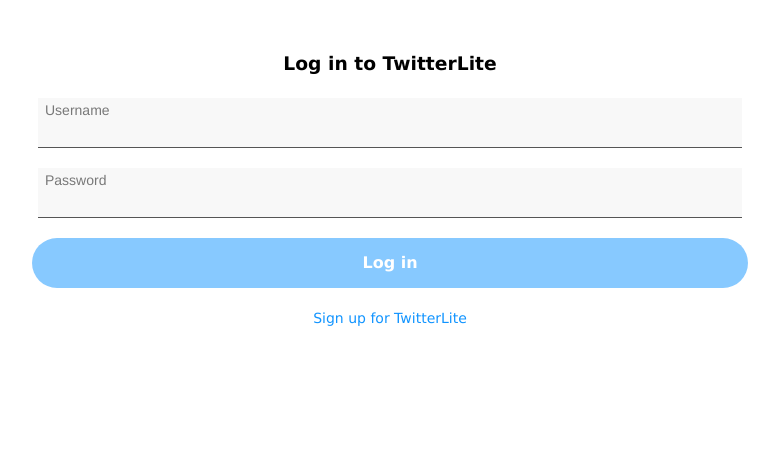
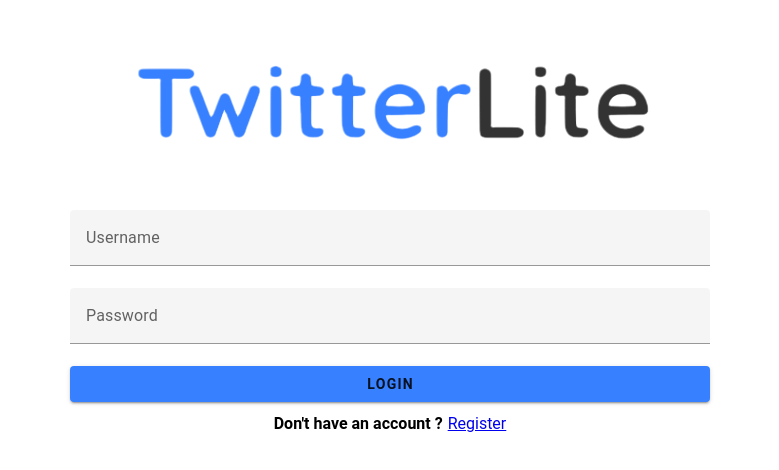
Before and after one commit to NathanMunsch/TwitterLite, a Vue app in the folder twitterlite.client/: page /login in a window 1280 px wide. Shown: the top 470 px of the page, without its empty margins (250-1029 px from the left). Built offline with nearby package versions, Linux system fonts and the light colour scheme.

Commit message:
feat: Add validation rules and flash message to login page

```diff
--- a/twitterlite.client/src/views/Login.vue
+++ b/twitterlite.client/src/views/Login.vue
@@ -1,229 +1,125 @@
 <script setup>
-    import { reactive } from 'vue';
+    import { useField, useForm } from 'vee-validate'
     import { useRouter } from 'vue-router';
+    import { ref } from 'vue';
+    import FlashMessage from "../components/FlashMessage.vue";
 
-    const data = reactive({
-        username: '',
-        password: ''
-    });
+    const { handleSubmit } = useForm({
+        validationSchema: {
+            username(value) {
+                if (value?.length == null || value?.length < 3 || value?.length > 32) {
+                    return 'Must be between 3 and 32 characters in length.';
+                }
 
+                if (!/^[a-zA-Z0-9]+$/.test(value)) {
+                    return 'Must contain only alphanumeric characters.';
+                }
+
+                return true;
+            },
+            password(value) {
+                if (!/.{12,32}/.test(value)) {
+                    return 'Must be between 12 and 32 characters in length.';
+                }
+
+                if (!/(?=.*[a-z])/.test(value)) {
+                    return 'Must contain at least one lowercase letter.';
+                }
+
+                if (!/(?=.*[A-Z])/.test(value)) {
+                    return 'Must contain at least one uppercase letter.';
+                }
+
+                if (!/(?=.*[0-9])/.test(value)) {
+                    return 'Must contain at least one digit.';
+                }
+
+                if (!/[*.!@$%^&(){}[\]:;<>,.?/~_+\-=|\\]/.test(value)) {
+                    return 'Must contain at least one special character among *.!@$%^&(){}[]:;<>,.?/~_+-=|\.';
+                }
+
+                return true;
+            },
+        },
+    })
+
+    const username = useField('username')
+    const password = useField('password')
     const router = useRouter();
+    const showSnackbar = ref(false);
 
-    const submit = async () => {
-        await fetch('https://localhost:7078/auth/login', {
+    const submit = handleSubmit(values => {
+        showSnackbar.value = false;
+        fetch('https:localhost:7078/auth/login', {
             method: 'POST',
             headers: { 'Content-Type': 'application/json' },
             credentials: 'include',
-            body: JSON.stringify(data)
+            body: JSON.stringify({
+                'username': values.username,
+                'password': values.password
+            })
         }).then(response => {
             if (response.ok) {
                 router.push('/')
             } else {
-                alert("Invalid credentials")
+                showSnackbar.value = true;
             }
         });
-    }
+    })
 </script>
 
 <template>
-    <form @submit.prevent="submit">
-        <div class='container'>
-            <div class='div-1'>
-                <div class='sub-div-1'>
-                    <i class="fa fa-twitter icon"></i>
-                </div>
-            </div>
-            <div class='div-2'>
-                <div class='sub-div-2'>
-                    <h3>Log in to TwitterLite</h3>
-                </div>
-            </div>
-            <div class='div-3'>
-                <div class='sub-div-3'>
-                    <label>Username</label><br>
-                    <input v-model="data.username" type='text'>
-                </div>
-            </div>
-            <div class='div-4'>
-                <div class='sub-div-4'>
-                    <label>Password</label><br>
-                    <input v-model="data.password" type='password'>
-                </div>
-            </div>
-            <div class='div-5'>
-                <div class='sub-div-5'>
-                    <button type="submit">Log in</button>
-                </div>
-            </div>
-            <div class='div-6'>
-                <div class='sub-div-6'>
-                    <router-link to="/register">Sign up for TwitterLite</router-link>
-                </div>
-            </div>
+    <FlashMessage v-if="showSnackbar" content='Login failed'></FlashMessage>
+    <div>
+        <div class="mainLogo">
+            <img src="/src/images/logo.png" alt="LogoTwitterLite" />
         </div>
-    </form>
+
+        <form @submit.prevent="submit" id="loginForm">
+            <v-text-field v-model="username.value.value" :error-messages="username.errorMessage.value" label="Username"></v-text-field>
+
+            <v-text-field v-model="password.value.value" type="password" :error-messages="password.errorMessage.value" label="Password"></v-text-field>
+
+            <v-btn class="me-4" type="submit">
+                Login
+            </v-btn>
+        </form>
+
+        <div id="createAccount">
+            <p>Don't have an account ? </p>
+            <router-link to="/register">Register</router-link>
+        </div>
+
+    </div>
 </template>
 
-<style scoped>
-    * {
-        margin: 0;
-        padding: 0;
-        box-sizing: border-box;
+<style>
+    .mainLogo {
+        display: flex;
+        justify-content: center;
+        margin: 5%;
     }
 
-    .container {
-        height: 100vh;
+    #loginForm {
+        margin: auto;
+        width: 50%;
     }
 
-    .div-1 {
+        #loginForm button {
+            width: 100%;
+            background-color: #3780FF;
+            font-weight: bold;
+            margin-bottom: 10px
+        }
+
+    #createAccount {
         display: flex;
+        justify-content: center;
+        flex-direction: row;
     }
 
-        .div-1 > .sub-div-1 {
-            flex: 1;
-            display: flex;
-            justify-content: center;
+        #createAccount p {
+            margin-right: 5px;
+            font-weight: bold;
         }
-
-    .sub-div-1 > .icon {
-        font-size: 35px;
-        color: #1194FF;
-        margin: 20px 0 30px 0;
-    }
-
-    .div-2 {
-        display: flex;
-    }
-
-        .div-2 > .sub-div-2 {
-            flex: 1;
-            display: flex;
-            justify-content: center;
-        }
-
-            .div-2 > .sub-div-2 > h3 {
-                font-family: Verdana;
-            }
-
-    .div-3 {
-        display: flex;
-        justify-content: center;
-    }
-
-        .div-3 > .sub-div-3 {
-            background: #F8f8f8;
-            margin: 20px 0 0 0;
-            width: 55%;
-            height: 50px;
-            position: relative;
-            border-bottom: 1.5px solid #555;
-        }
-
-    .sub-div-3 > label {
-        margin-left: 7px;
-        font-size: 14px;
-        font-family: helvetica;
-        color: #787878;
-    }
-
-    .sub-div-3 > input {
-        all: unset;
-        position: absolute;
-        bottom: 0;
-        width: 100%;
-        height: 30px;
-        padding: 9px 0 0 7px;
-    }
-
-    .div-4 {
-        display: flex;
-        justify-content: center;
-    }
-
-        .div-4 > .sub-div-4 {
-            background: #f8f8f8;
-            margin: 20px 0 0 0;
-            width: 55%;
-            height: 50px;
-            position: relative;
-            border-bottom: 1.5px solid #555;
-        }
-
-    .sub-div-4 > label {
-        margin-left: 7px;
-        font-size: 14px;
-        font-family: helvetica;
-        color: #787878;
-    }
-
-    .sub-div-4 > input {
-        all: unset;
-        position: absolute;
-        bottom: 0;
-        width: 100%;
-        height: 30px;
-        padding: 9px 0 0 7px;
-    }
-
-    .div-5 {
-        display: flex;
-    }
-
-        .div-5 > .sub-div-5 {
-            flex: 1;
-            display: flex;
-            justify-content: center;
-            margin-top: 20px;
-        }
-
-            .div-5 > .sub-div-5 > button {
-                all: unset;
-                height: 50px;
-                width: 56%;
-                border-radius: 29px;
-                text-align: center;
-                background: #1194FF;
-                opacity: 0.5;
-                color: #FFF;
-                font-weight: 600;
-                font-family: Verdana;
-            }
-
-    .div-6 {
-        display: flex;
-    }
-
-        .div-6 > .sub-div-6 {
-            flex: 1;
-            display: flex;
-            justify-content: center;
-        }
-
-            .div-6 > .sub-div-6 > a {
-                text-decoration: none;
-                color: #1194FF;
-                font-size: 14px;
-                margin-top: 20px;
-                font-family: Verdana;
-            }
-
-    @media only screen and (max-width: 480px) and (min-width: 320px) {
-        .div-3 > .sub-div-3, .div-4 > .sub-div-4 {
-            width: 85%;
-        }
-
-        .div-5 > .sub-div-5 > button {
-            width: 85.5%;
-        }
-    }
-
-    @media only screen and (max-width: 800px) and (min-width: 481px) {
-        .div-3 > .sub-div-3, .div-4 > .sub-div-4 {
-            width: 70%;
-        }
-
-        .div-5 > .sub-div-5 > button {
-            width: 71%;
-        }
-    }
 </style>
```
